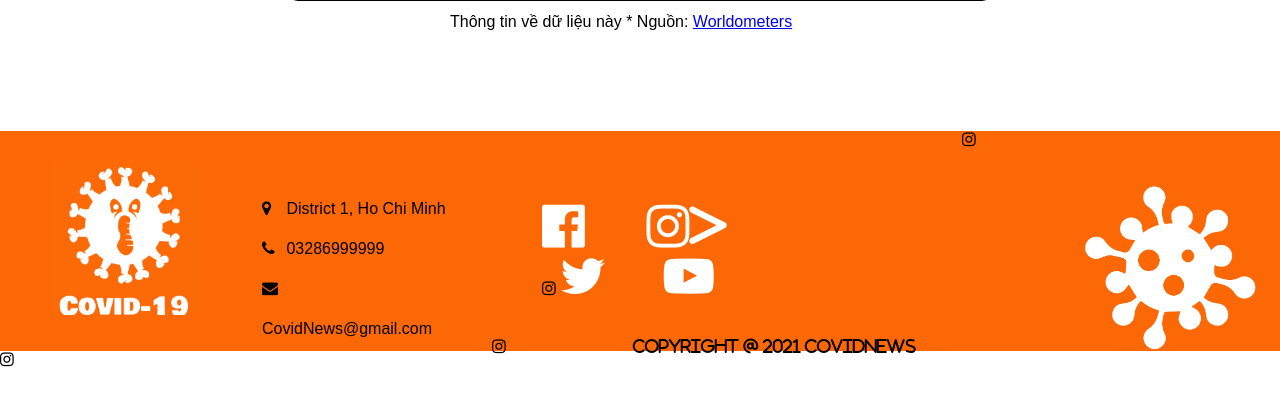
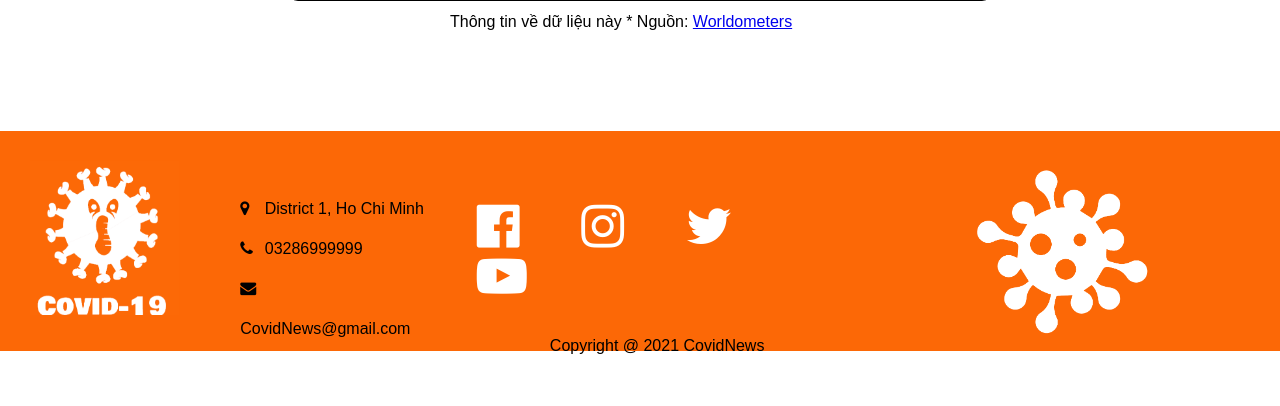
Before and after one commit to KhanhDuong187it14054/Nhom4_Web_Covid_The_Gioi, a Flask app: page / in a window 1280 px wide. Shown: the part 2159-2565 px from the top of the page. Run offline with Flask 2, Linux system fonts and the light colour scheme; some libraries are stand-ins or nearby versions.

Commit message:
Update footer

```diff
--- a/static/controller/setup_data.py
+++ b/static/controller/setup_data.py
@@ -3,7 +3,7 @@ import json
 covid = Covid(source="worldometers")
 
 x = covid.get_data()
-
+print(x)
 list_country_2 = []
 for i in x:
    list_country_2.append(i['country'])
--- a/templates/index.html
+++ b/templates/index.html
@@ -125,9 +125,9 @@
         <div class="footer_center">
            <ul>
                 <li><a href="#"><i class="fa fa-facebook-official" aria-hidden="true"></i></a></li>
-                <li><a href="#"></a><i class="fa fa-instagram" aria-hidden="true"></i</a>></li>
-                <li><a href="#"></a><i class="fa fa-twitter" aria-hidden="true"></i></a></li>
-                <li><a href="#"></a><i class="fa fa-youtube-play" aria-hidden="true"></a></i></li>
+                <li><a href="#"><i class="fa fa-instagram" aria-hidden="true"></i></a></li>
+                <li><a href="#"><i class="fa fa-twitter" aria-hidden="true"></i></a></li>
+                <li><a href="#"><i class="fa fa-youtube-play" aria-hidden="true"></i></a></li>
            </ul>
            <span>
                 Copyright @ 2021 CovidNews
```
